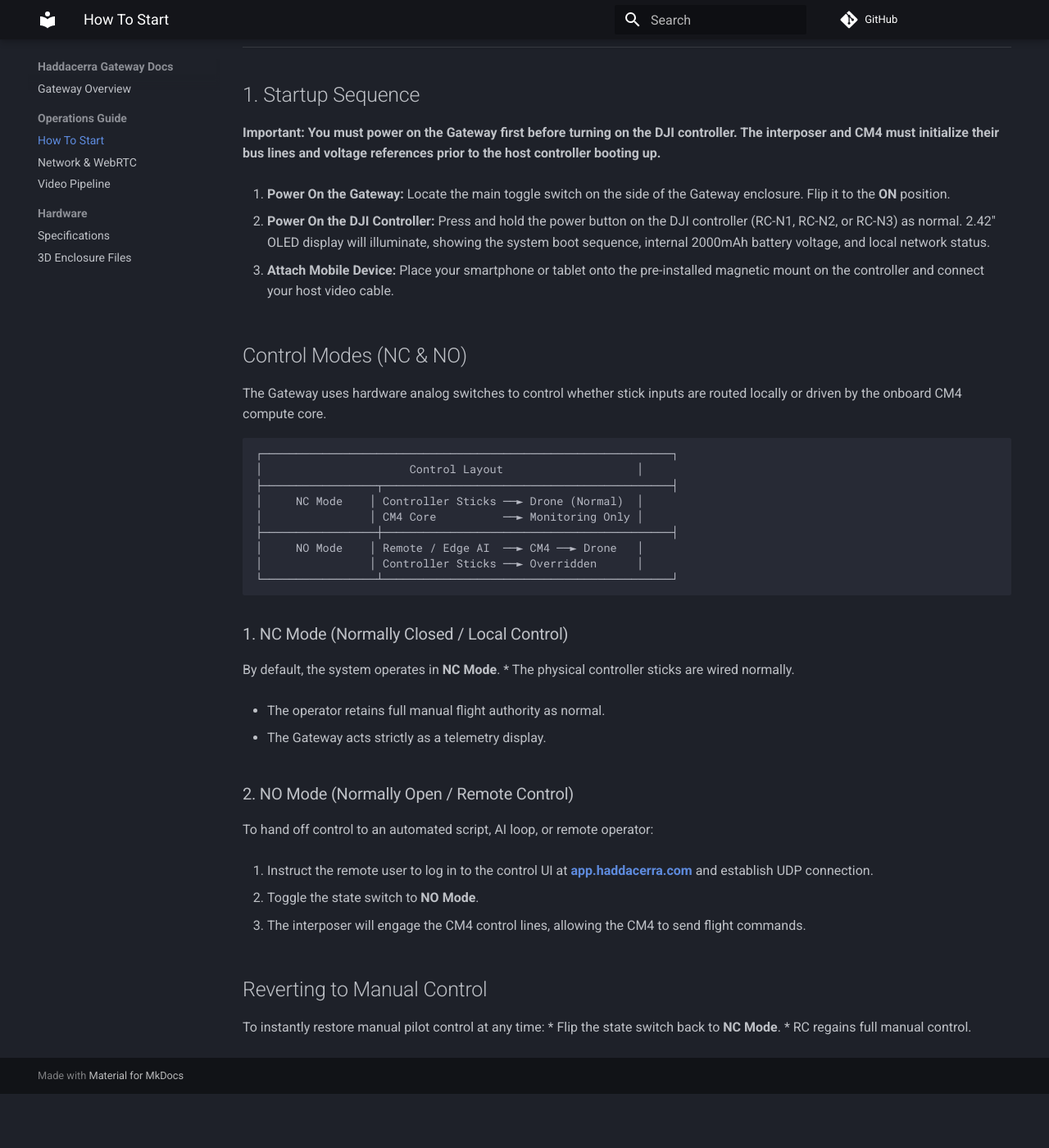
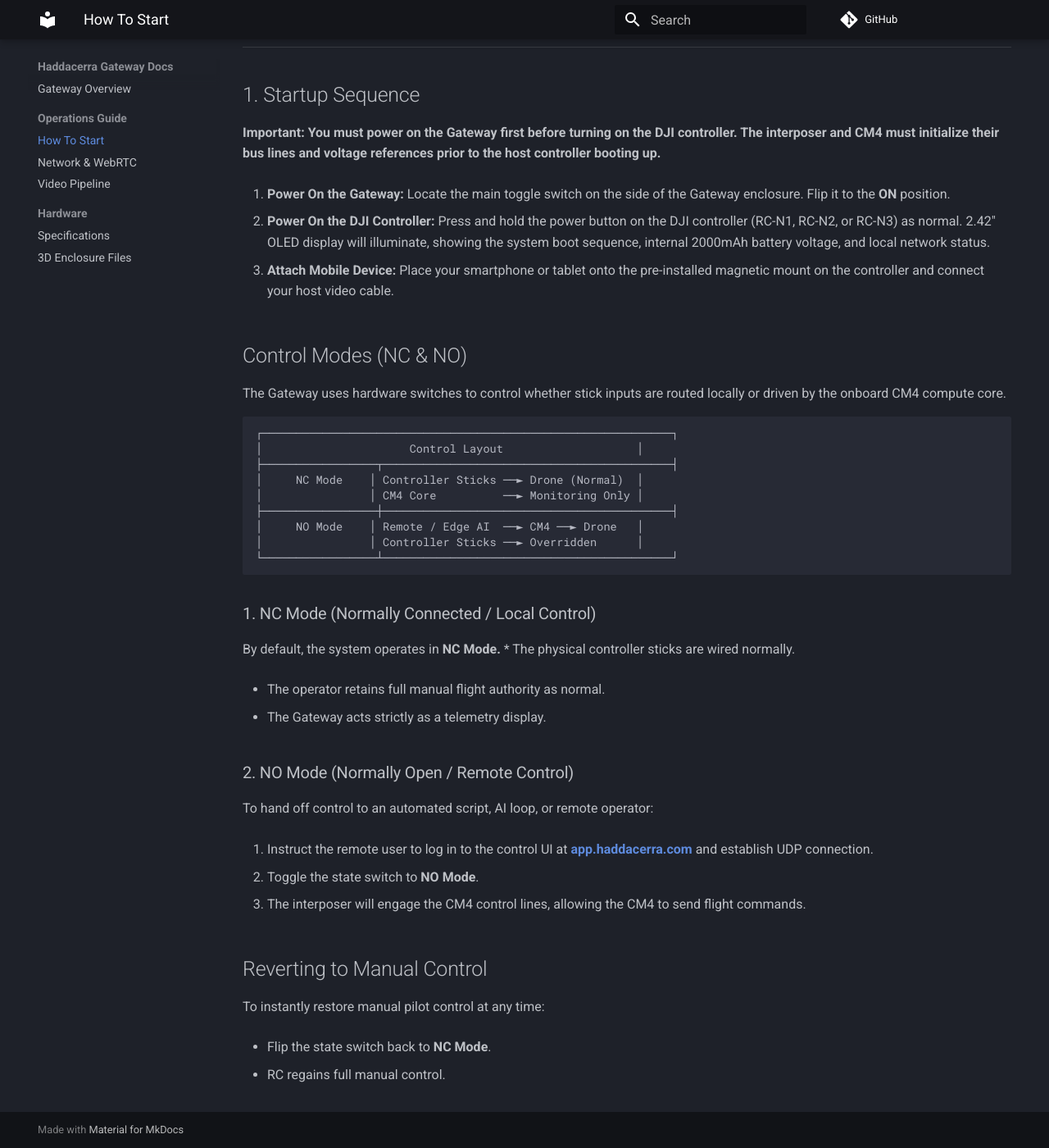
Before and after one commit to Haddacerra/docs, an MkDocs documentation site: the page built from docs/operations/how-to.md, in a window 1280 px wide and 1400 px high, scrolled down 124 px. Shown: the whole window at 82% size. Built offline with MkDocs 1.6.1 and Material for MkDocs 9.7.7, drawn with Linux system fonts in a browser that asks for light colours; comment, search, counter and statistics services are not loaded; before the commit the page ends 1458 px from its top, so only the background shows below that.

Commit message:
text fixes

````diff
--- a/docs/operations/how-to.md
+++ b/docs/operations/how-to.md
@@ -21,7 +21,7 @@
 
 ## Control Modes (NC & NO)
 
-The Gateway uses hardware analog switches to control whether stick inputs are routed locally or driven by the onboard CM4 compute core.
+The Gateway uses hardware switches to control whether stick inputs are routed locally or driven by the onboard CM4 compute core.
 
 ```text
 ┌─────────────────────────────────────────────────────────────┐
@@ -35,8 +35,8 @@
 └─────────────────┴───────────────────────────────────────────┘
 ```
 
-### 1. NC Mode (Normally Closed / Local Control)
-By default, the system operates in **NC Mode**.
+### 1. NC Mode (Normally Connected / Local Control)
+By default, the system operates in **NC Mode.**
 * The physical controller sticks are wired normally.
 
 * The operator retains full manual flight authority as normal.
@@ -56,5 +56,7 @@
 ## Reverting to Manual Control
 
 To instantly restore manual pilot control at any time:
+
 * Flip the state switch back to **NC Mode**.
+
 * RC regains full manual control.
````
